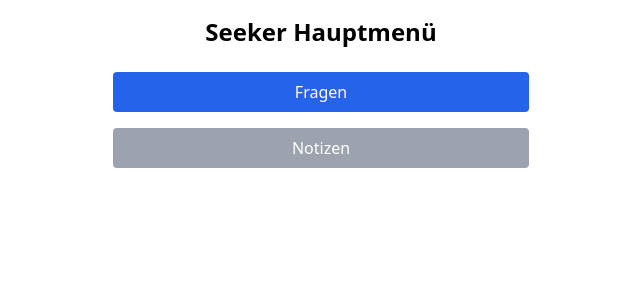
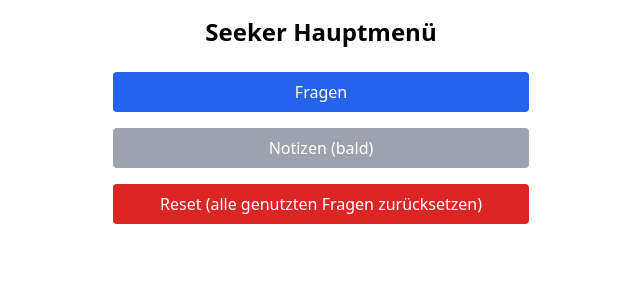
Before and after one commit to sigmaTUFF/hide-and-seek-app, a React (Vite) app: page / in a window 1280 px wide. Both pictures are taken after a click on the button "Seeker". Shown: the top 300 px of the page, without its empty margins (319-959 px from the left). Built offline with nearby package versions, Linux system fonts and the light colour scheme.

Commit message:
Update Seeker.jsx

```diff
--- a/src/Seeker.jsx
+++ b/src/Seeker.jsx
@@ -20,38 +20,40 @@ const compareOptions = [
 export default function Seeker() {
   const [view, setView] = useState("menu"); // menu, fragen, notizen, vergleiche
   const [usedCompareOptions, setUsedCompareOptions] = useState(() => {
-    // Lade gespeicherte Optionen aus localStorage beim Start
+    // Aus localStorage laden, falls vorhanden
     const saved = localStorage.getItem("usedCompareOptions");
     return saved ? JSON.parse(saved) : [];
   });
   const [selectedCompareCard, setSelectedCompareCard] = useState(null);
+  const [previewOption, setPreviewOption] = useState(null); // Vorschau Option
 
-  // Speichere usedCompareOptions bei jeder Änderung im localStorage
+  // Speichern in localStorage wenn sich usedCompareOptions ändert
   useEffect(() => {
     localStorage.setItem("usedCompareOptions", JSON.stringify(usedCompareOptions));
   }, [usedCompareOptions]);
 
-  // Funktion um Vergleichsfrage-Button zu verwenden mit Bestätigung
+  // Funktion um Vergleichsfrage-Vorschau zu zeigen
+  const previewCompareOption = (option) => {
+    setPreviewOption(
+      `Ist dein nächster ${option.toUpperCase()} derselbe wie mein nächster ${option.toUpperCase()}?`
+    );
+  };
+
+  // Funktion um Vergleichsfrage zu verwenden (final bestätigen)
   const useCompareOption = (option) => {
-    if (window.confirm(`Willst du die Frage mit "${option}" wirklich verwenden?`)) {
-      setSelectedCompareCard(
-        `Ist dein nächster ${option.toUpperCase()} derselbe wie mein nächster ${option.toUpperCase()}?`
-      );
-      setUsedCompareOptions((prev) => [...prev, option]);
-    }
+    setSelectedCompareCard(previewOption);
+    setUsedCompareOptions((prev) => [...prev, option]);
+    setPreviewOption(null);
   };
 
   // Hilfsfunktion ob Button deaktiviert sein soll
   const isOptionUsed = (option) => usedCompareOptions.includes(option);
 
-  // Reset-Funktion: Löscht alle gespeicherten Daten und setzt States zurück
-  const resetAll = () => {
-    if (window.confirm("Willst du wirklich alle gespeicherten Daten zurücksetzen?")) {
-      localStorage.removeItem("usedCompareOptions");
-      setUsedCompareOptions([]);
-      setSelectedCompareCard(null);
-      setView("menu");
-    }
+  // Reset Funktion
+  const resetUsed = () => {
+    setUsedCompareOptions([]);
+    setSelectedCompareCard(null);
+    setPreviewOption(null);
   };
 
   return (
@@ -67,9 +69,17 @@ export default function Seeker() {
           </button>
           <button
             onClick={() => setView("notizen")}
-            className="btn p-2 mb-4 bg-gray-400 text-white rounded"
+            className="btn p-2 mb-4 bg-gray-400 text-white rounded cursor-not-allowed"
+            disabled
+            title="Notizen werden aktuell nicht unterstützt"
           >
-            Notizen
+            Notizen (bald)
+          </button>
+          <button
+            onClick={resetUsed}
+            className="btn p-2 bg-red-600 text-white rounded hover:bg-red-700"
+          >
+            Reset (alle genutzten Fragen zurücksetzen)
           </button>
         </>
       )}
@@ -92,6 +102,7 @@ export default function Seeker() {
             Vergleiche
           </button>
 
+          {/* Andere Kategorien bleiben deaktiviert */}
           <button
             onClick={() => alert("Noch nicht implementiert")}
             className="btn p-3 mb-2 w-full bg-gray-400 text-white rounded cursor-not-allowed"
@@ -140,7 +151,7 @@ export default function Seeker() {
             onClick={() => {
               setView("fragen");
               setSelectedCompareCard(null);
-              // setUsedCompareOptions([]); // nicht zurücksetzen hier, wird nur beim Reset gemacht
+              setPreviewOption(null);
             }}
             className="btn p-2 mb-4 bg-gray-300 rounded hover:bg-gray-400 self-start"
           >
@@ -155,7 +166,7 @@ export default function Seeker() {
             {compareOptions.map((option) => (
               <button
                 key={option}
-                onClick={() => useCompareOption(option)}
+                onClick={() => previewCompareOption(option)}
                 disabled={isOptionUsed(option)}
                 className={`p-2 rounded border ${
                   isOptionUsed(option)
@@ -167,6 +178,27 @@ export default function Seeker() {
               </button>
             ))}
           </div>
+
+          {previewOption && (
+            <div className="mb-4">
+              <p className="mb-2 font-semibold">Vorschau:</p>
+              <div className="border rounded p-4 bg-yellow-100 text-lg font-bold max-w-xl mx-auto">
+                {previewOption}
+              </div>
+              <button
+                onClick={() => useCompareOption(previewOption.split(" ")[2].toLowerCase())}
+                className="btn p-2 mt-2 bg-green-600 text-white rounded hover:bg-green-700"
+              >
+                Frage verwenden
+              </button>
+              <button
+                onClick={() => setPreviewOption(null)}
+                className="btn p-2 mt-2 ml-2 bg-red-600 text-white rounded hover:bg-red-700"
+              >
+                Abbrechen
+              </button>
+            </div>
+          )}
 
           {selectedCompareCard && (
             <div className="border rounded p-4 bg-white shadow text-lg font-bold max-w-xl mx-auto">
@@ -185,12 +217,6 @@ export default function Seeker() {
             &larr; Zurück zur Auswahl
           </button>
           <p>Notizen werden noch implementiert.</p>
-          <button
-            onClick={resetAll}
-            className="btn p-2 mt-4 bg-red-600 text-white rounded hover:bg-red-700"
-          >
-            Reset alle gespeicherten Fragen
-          </button>
         </div>
       )}
     </div>
```
